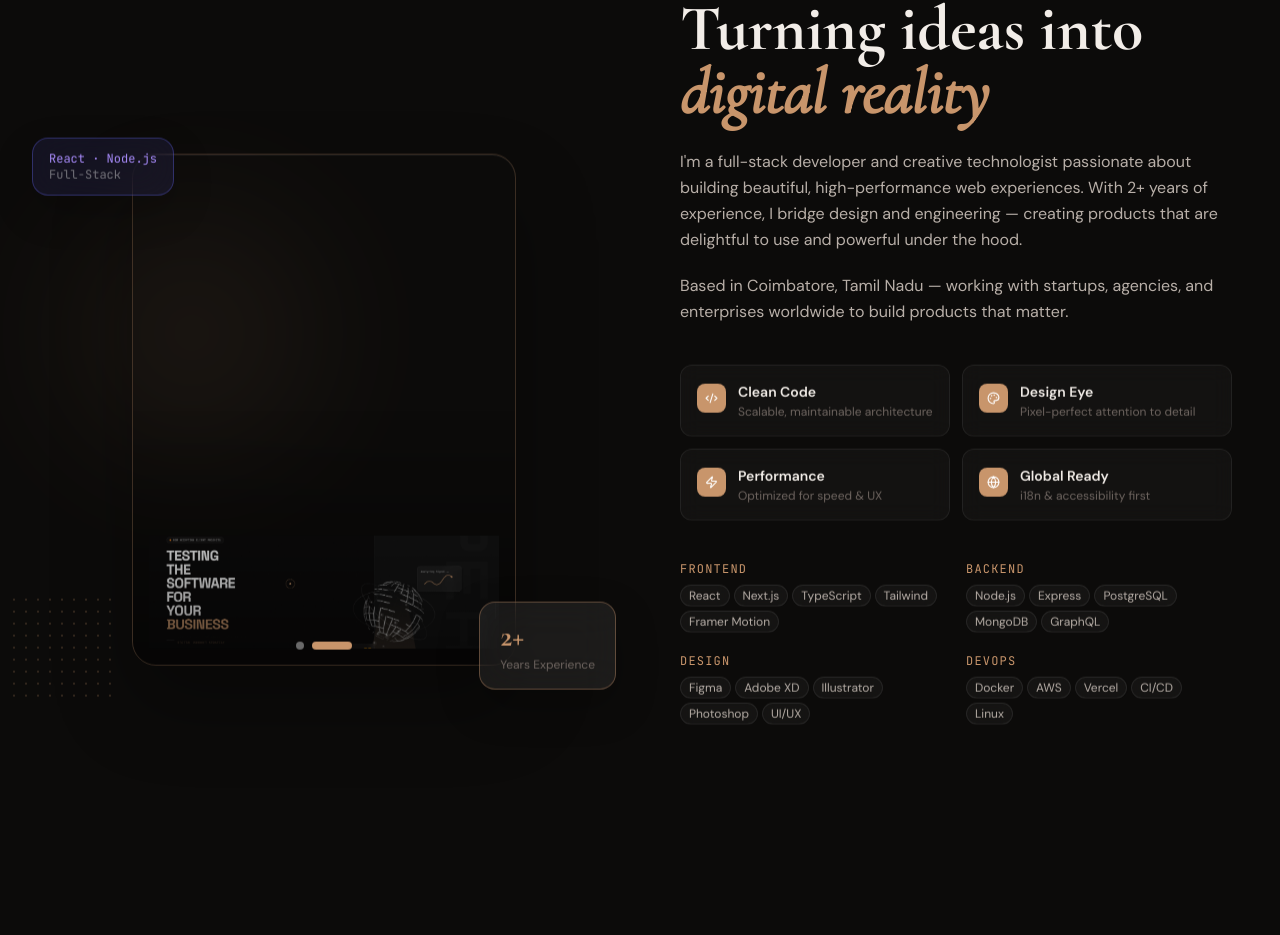
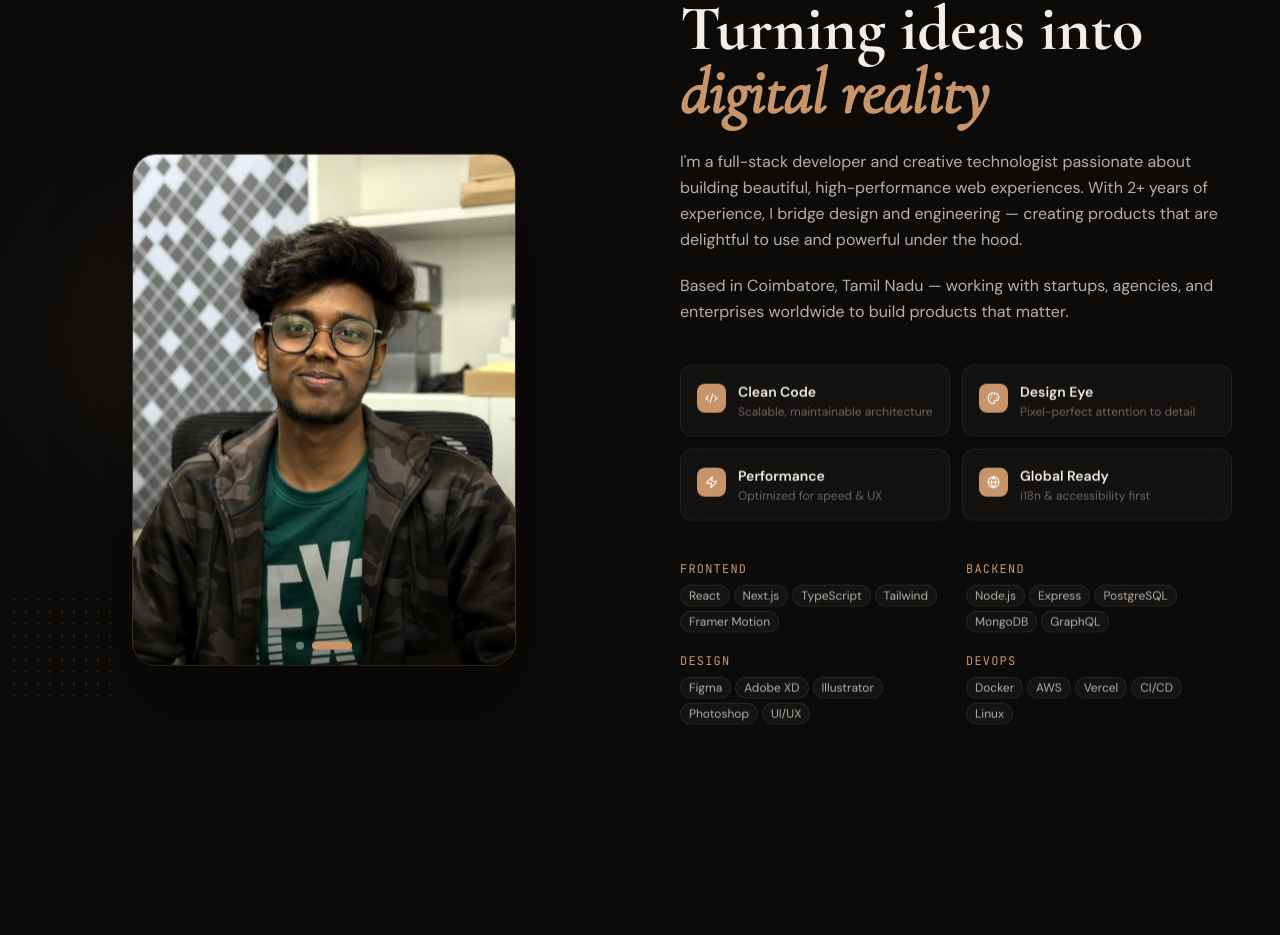
Before and after one commit to 19jayaprakash/Portfolio, a Next.js app: page / in a window 1280 px wide. Shown: the part 1149-2084 px from the top of the page. Built offline with nearby package versions, Linux system fonts and the light colour scheme; no server answers.

Commit message:
Restore original profile photos and remove floating experience/stack cards in About.tsx

```diff
--- a/components/sections/About.tsx
+++ b/components/sections/About.tsx
@@ -18,10 +18,10 @@ const traits = [
   { icon: Globe, label: "Global Ready", desc: "i18n & accessibility first" },
 ];
 
-// Cycle between the 2 standing cut-out PNG photos
+// Cycle between the original profile photos
 const photos = [
-  "/images/photo_pose1.png",
-  "/images/photo_pose2.png",
+  "/images/photo4.jpg",
+  "/images/photo1.jpg",
 ];
 
 export default function About() {
@@ -67,7 +67,7 @@ export default function About() {
       </motion.div>
 
       <div className="max-w-7xl mx-auto grid md:grid-cols-2 gap-20 items-center">
-        {/* LEFT: Photo collage with glass effects */}
+        {/* LEFT: Photo collage */}
         <motion.div style={{ y: imageY }} className="relative">
           <motion.div
             className="relative"
@@ -100,7 +100,7 @@ export default function About() {
                     src={src}
                     alt={`Profile photo ${i + 1}`}
                     fill
-                    className="object-contain object-bottom p-4"
+                    className="object-cover object-top"
                   />
                 </motion.div>
               ))}
@@ -126,40 +126,6 @@ export default function About() {
                 />
               ))}
             </div>
-
-            {/* Floating glass exp badge */}
-            <motion.div
-              className="absolute -bottom-6 -right-4 px-5 py-4 rounded-2xl"
-              style={{
-                background: "rgba(255,255,255,0.07)",
-                backdropFilter: "blur(20px)",
-                border: "1px solid rgba(200,149,107,0.4)",
-                boxShadow: "0 16px 40px rgba(0,0,0,0.25)",
-              }}
-              initial={{ opacity: 0, y: 20 }}
-              animate={inView ? { opacity: 1, y: 0 } : {}}
-              transition={{ duration: 0.6, delay: 0.4 }}
-            >
-              <div className="font-display text-3xl font-bold" style={{ color: "var(--accent)" }}>2+</div>
-              <div className="text-xs mt-0.5" style={{ color: "var(--text-muted)" }}>Years Experience</div>
-            </motion.div>
-
-            {/* Floating glass stack badge */}
-            <motion.div
-              className="absolute -top-4 -left-4 px-4 py-3 rounded-2xl"
-              style={{
-                background: "rgba(99,102,241,0.1)",
-                backdropFilter: "blur(20px)",
-                border: "1px solid rgba(99,102,241,0.35)",
-                boxShadow: "0 16px 40px rgba(0,0,0,0.2)",
-              }}
-              initial={{ opacity: 0, x: -20 }}
-              animate={inView ? { opacity: 1, x: 0 } : {}}
-              transition={{ duration: 0.6, delay: 0.5 }}
-            >
-              <div className="text-xs font-mono" style={{ color: "#A78BFA" }}>React · Node.js</div>
-              <div className="text-xs font-mono" style={{ color: "rgba(255,255,255,0.4)" }}>Full-Stack</div>
-            </motion.div>
 
             {/* Dot grid decoration */}
             <div
```
